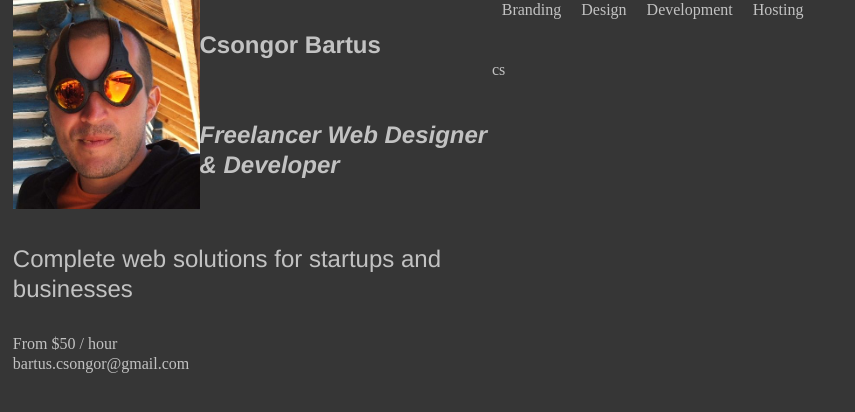
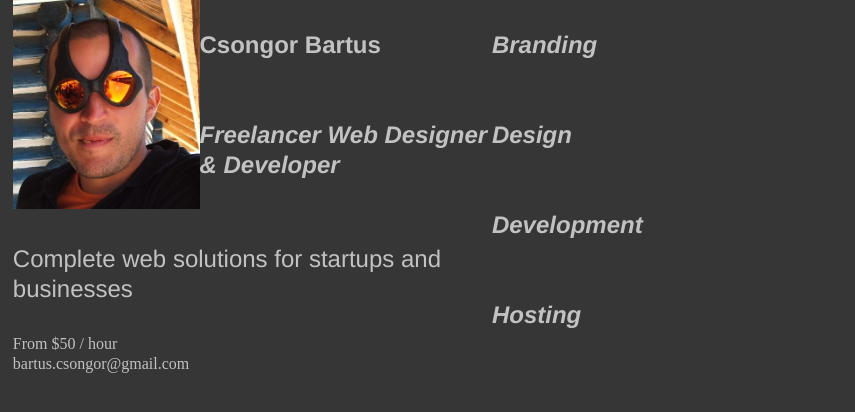
Before and after one commit to metamn/cs, a Jekyll site: the page built from index.html, in a window 1280 px wide. Shown: the top 412 px of the page, without its empty margins (0-855 px from the left). Built offline with Jekyll 4.4.1, drawn with Linux system fonts in a browser that asks for light colours.

Commit message:
Ready to add content

```diff
--- a/assets/screen.css
+++ b/assets/screen.css
@@ -397,9 +397,20 @@ body .container nav ul li.last {
   margin-right: 0;
 }
 
+/* Startpage
+*/
+/* line 68, theme.scss */
+body.csongor-bartus .container nav {
+  display: none;
+}
+/* line 72, theme.scss */
+body.csongor-bartus .container #content {
+  top: 0;
+}
+
 /* Highlighting active navigation item
 */
-/* line 80, theme.scss */
+/* line 96, theme.scss */
 body.flow .container nav li#flow a {
   font-weight: bold;
   letter-spacing: 1px;
@@ -407,7 +418,7 @@ body.flow .container nav li#flow a {
   border: 1px outset;
 }
 
-/* line 92, theme.scss */
+/* line 108, theme.scss */
 body.skills .container nav li#skills a {
   font-weight: bold;
   letter-spacing: 1px;
@@ -415,7 +426,7 @@ body.skills .container nav li#skills a {
   border: 1px outset;
 }
 
-/* line 104, theme.scss */
+/* line 120, theme.scss */
 body.writing .container nav li#writing a {
   font-weight: bold;
   letter-spacing: 1px;
@@ -423,7 +434,7 @@ body.writing .container nav li#writing a {
   border: 1px outset;
 }
 
-/* line 116, theme.scss */
+/* line 132, theme.scss */
 body.design-and-development .container nav li#design-and-development a {
   font-weight: bold;
   letter-spacing: 1px;
--- a/index.html
+++ b/index.html
@@ -3,4 +3,18 @@ layout: default
 title: Csongor Bartus
 ---
 
-cs
+<h2>
+  <a href="/branding" title="Branding">Branding</a>
+</h2>
+
+<h2>
+  <a href="/design" title="Design">Design</a>
+</h2>
+
+<h2>
+  <a href="/development" title="Development">Development</a>
+</h2>
+
+<h2>
+  <a href="/hosting" title="Hosting">Hosting</a>
+</h2>
```
Also changed, not shown: assets/theme.scss (+16 -0 lines), 3 other files.
